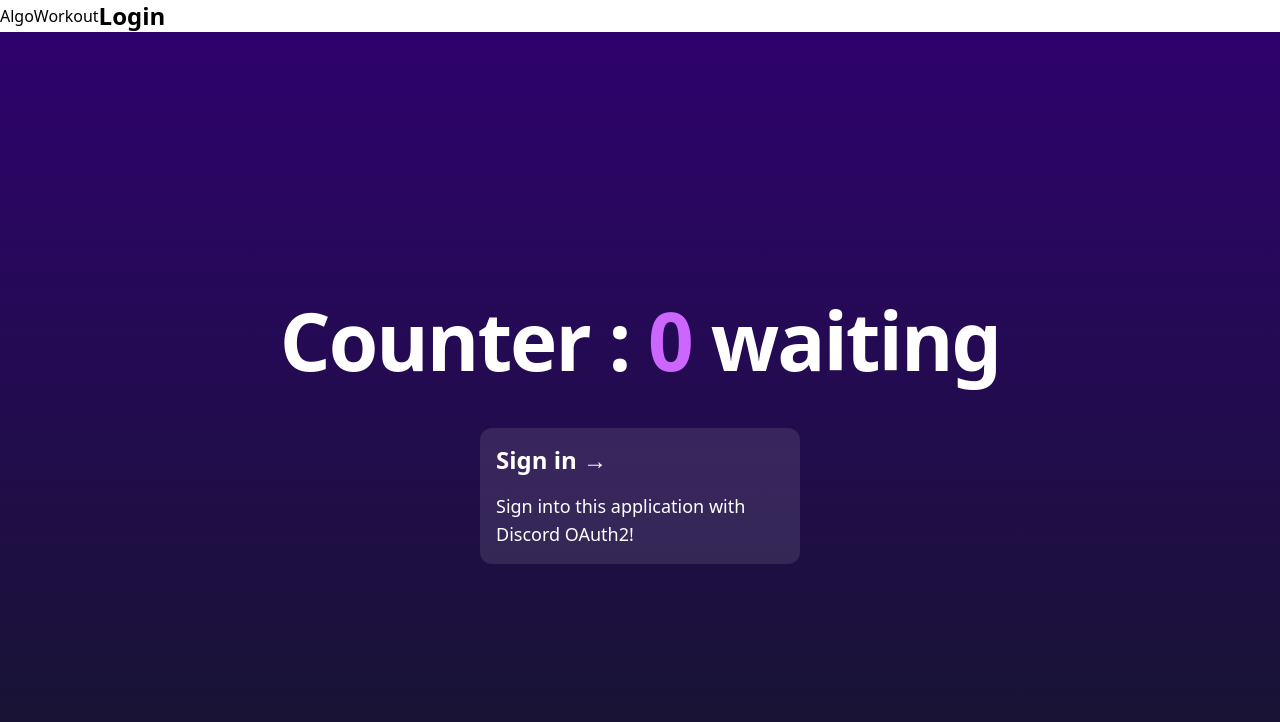
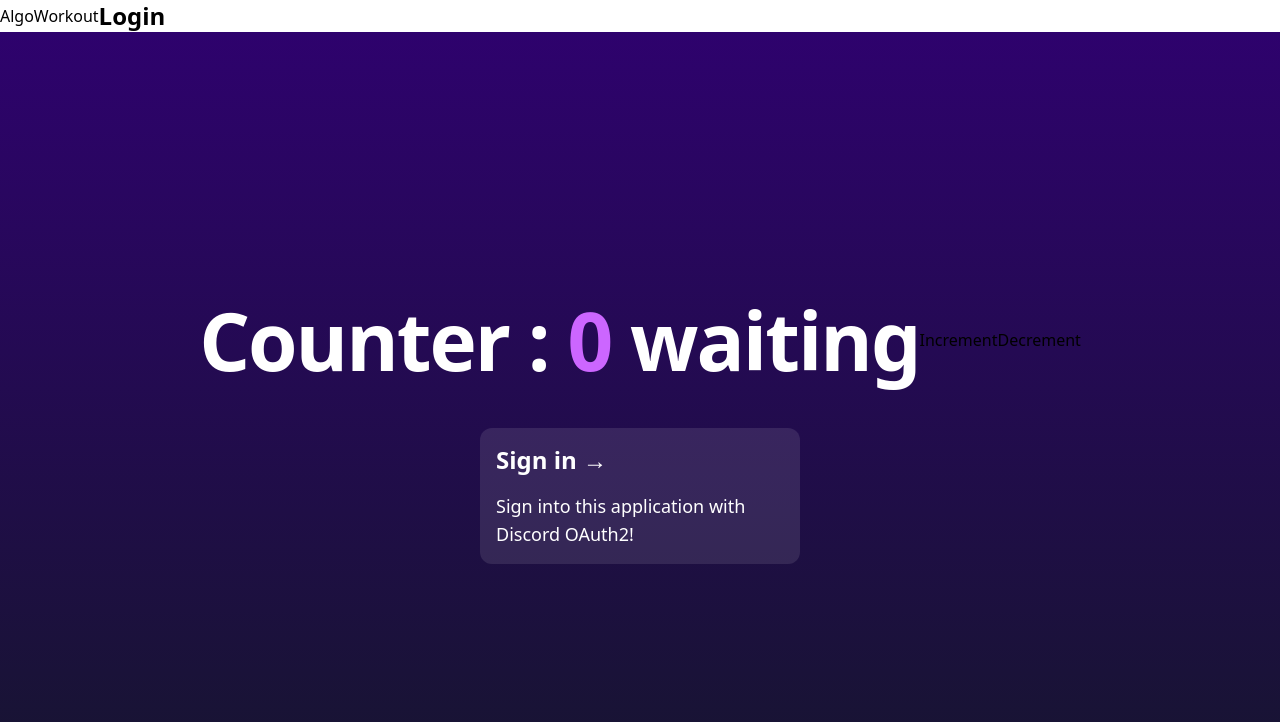
Before and after one commit to Algo-Workout/AW-T3, a Next.js app: page / in a window 1280 px wide. Shown: the top 722 px of the page. Built offline with nearby package versions, Linux system fonts and the light colour scheme; no server answers.

Commit message:
made counter stateful

```diff
--- a/src/components/Counter.tsx
+++ b/src/components/Counter.tsx
@@ -1,11 +1,17 @@
+import React, { useState } from "react";
+
 export const Counter = () => {
+  const [count, setCount] = useState(0);
   return (
-    <nav className="flex items-center center">
+    <nav className="center flex items-center">
       <div className="flex items-center">
         <h1 className="text-5xl font-extrabold tracking-tight text-white sm:text-[5rem]">
-          Counter : <span className="text-[hsl(280,100%,70%)]">0</span> waiting
+          Counter : <span className="text-[hsl(280,100%,70%)]">{count}</span>{" "}
+          waiting
         </h1>
+        <button onClick={() => setCount(count + 1)}>Increment</button>
+        <button onClick={() => setCount(count - 1)}>Decrement</button>
       </div>
     </nav>
-  )
-}
+  );
+};
```
